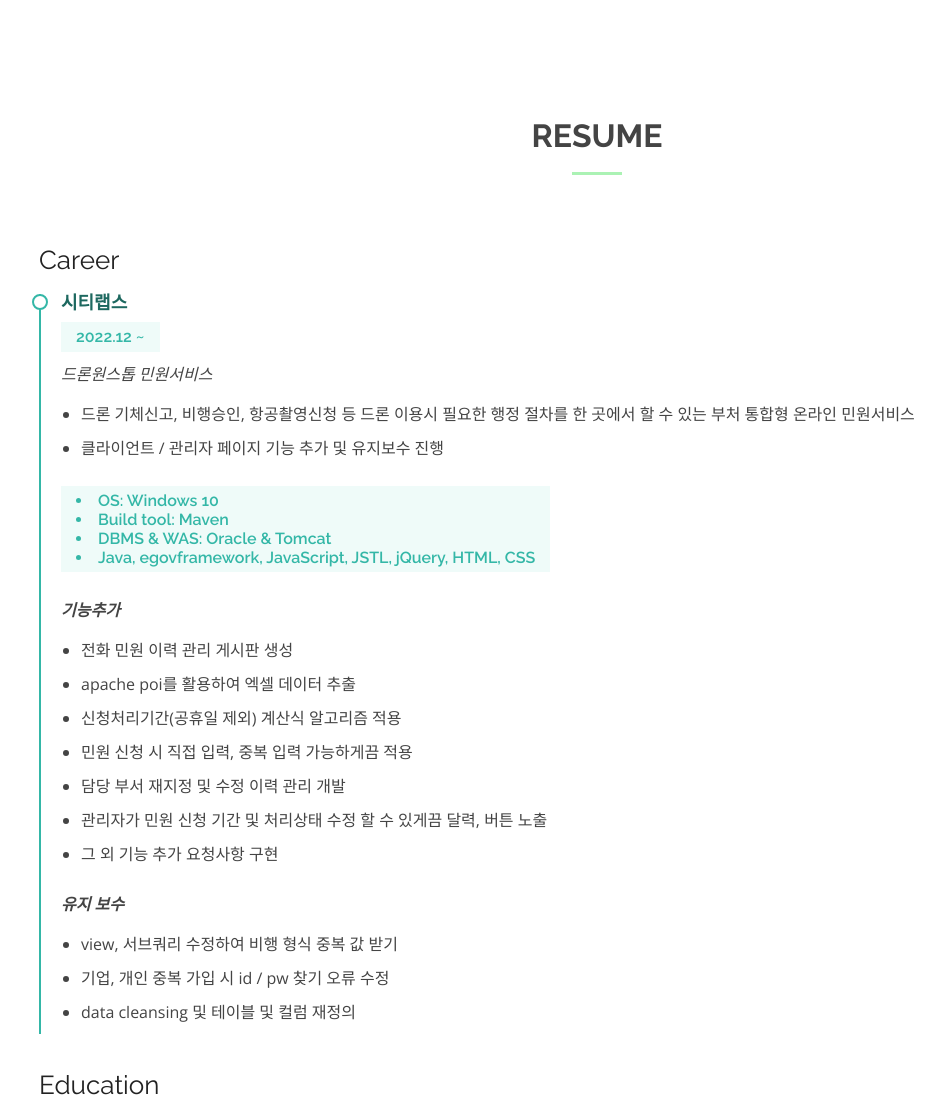
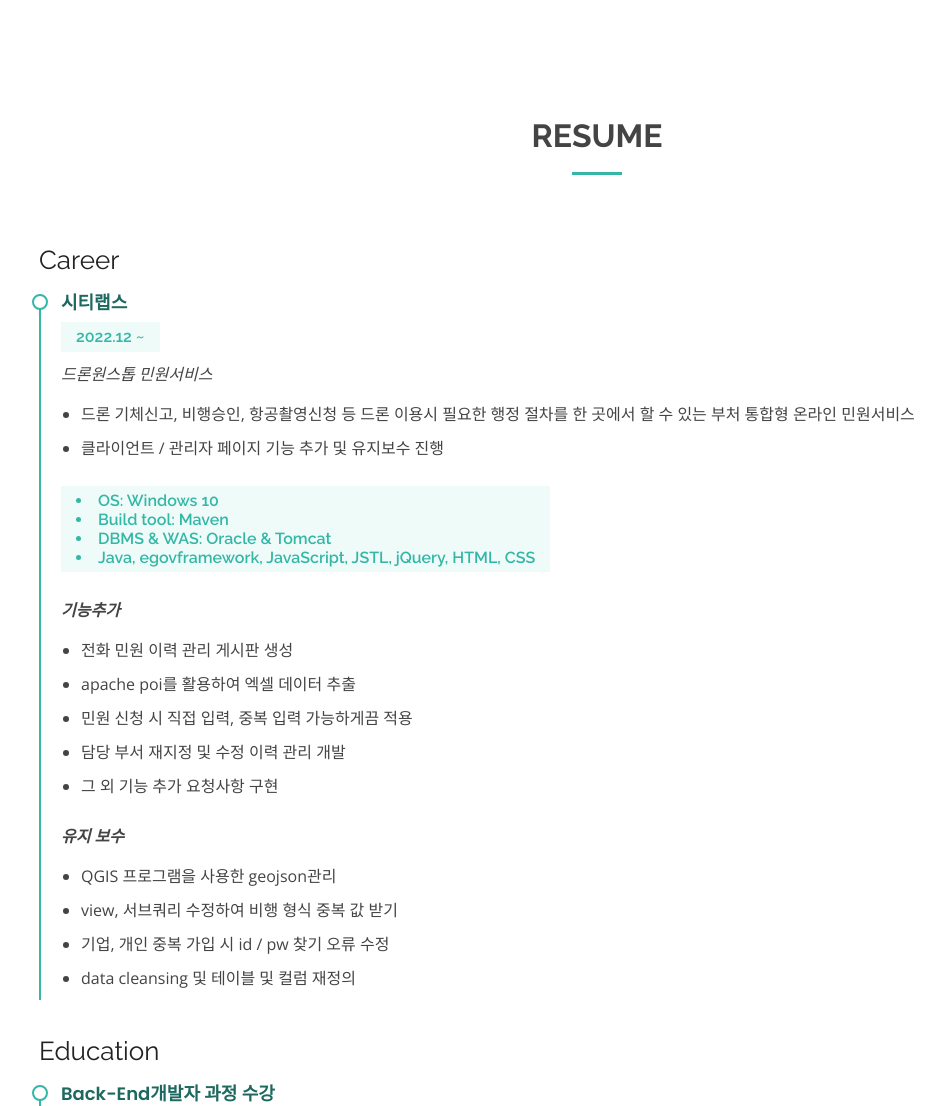
Before and after one commit to SOHEEMIN/SOHEEMIN.github.io, a plain HTML site: page index.html in a window 1280 px wide. Shown: the part 556-1662 px from the top of the page, without its empty margins (43-988 px from the left). Drawn offline with nearby package versions, Linux system fonts and the light colour scheme.

Commit message:
9th update: 경력사항 추가

```diff
--- a/assets/css/style.css
+++ b/assets/css/style.css
@@ -115,7 +115,7 @@ h1, h2, h3, h4, h5, h6 {
 # Header
 --------------------------------------------------------------*/
 #header {
-  background: rgb(235, 245, 235);
+  background: #e9e8e6;
   box-shadow: 0px 0px 25px 0 rgba(0, 0, 0, 0.08);
   z-index: 997;
   padding: 15px 0;
@@ -462,7 +462,7 @@ section {
   display: block;
   width: 50px;
   height: 3px;
-  background: rgb(171, 242, 180);
+  background:  #34b7a7;
   bottom: 0;
   left: calc(50% - 25px);
 }
--- a/index.html
+++ b/index.html
@@ -101,16 +101,15 @@
                   <ul>
                     <li>전화 민원 이력 관리 게시판 생성</li>
                     <li>apache poi를 활용하여 엑셀 데이터 추출</li>
-                    <li>신청처리기간(공휴일 제외) 계산식 알고리즘 적용</li>
                     <li>민원 신청 시 직접 입력, 중복 입력 가능하게끔 적용</li>
                     <li>담당 부서 재지정 및 수정 이력 관리 개발</li>
-                    <li>관리자가 민원 신청 기간 및 처리상태 수정 할 수 있게끔 달력, 버튼 노출</li>
                     <li>그 외 기능 추가 요청사항 구현</li>
                   </ul>
                   </p>
                   <p>
                     <p style="font-weight: bold;"><em>유지 보수</em></p>
                   <ul>
+                    <li>QGIS 프로그램을 사용한 geojson관리</li>
                     <li>view, 서브쿼리 수정하여 비행 형식 중복 값 받기</li>
                     <li>기업, 개인 중복 가입 시 id / pw 찾기 오류 수정</li>
                     <li>data cleansing 및 테이블 및 컬럼 재정의</li>
```
